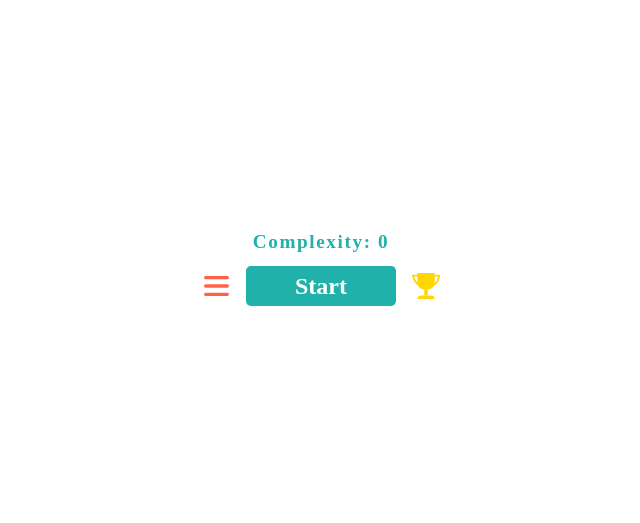
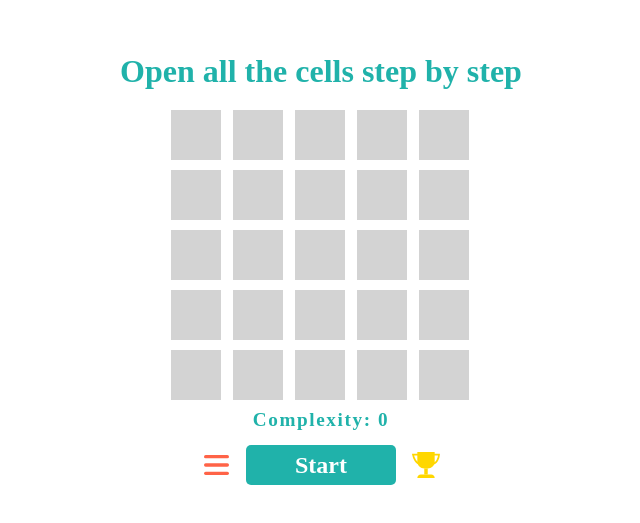
Before and after one commit to gitRacoon/edu-game, a Vue app: page /step-by-step in a window 1280 px wide. Shown: the part 131-654 px from the top of the page, without its empty margins (319-959 px from the left). Built offline with nearby package versions, Linux system fonts and the light colour scheme; a web font is replaced by a local one.

Commit message:
update StepByStep

```diff
--- a/src/components/StepByStep.vue
+++ b/src/components/StepByStep.vue
@@ -1,7 +1,21 @@
 <template>
   <main class="main">
-    <h1></h1>
-    <div class="wrap" :class="{ lock }"></div>
+    <h1>Open all the cells step by step</h1>
+    <div class="wrap" :class="{ lock }">
+      <div
+        class="item animate__animated"
+        :class="{
+          show: bar.show,
+          animate__headShake: bar.show,
+          pick: false,
+          miss: false,
+          lock: bar.pick,
+        }"
+        v-for="(bar, foo) of field"
+        :key="foo"
+        @click="checkup(foo)"
+      />
+    </div>
     <bord-nav
       :behavior="behavior"
       :lvl="lvl"
@@ -19,19 +33,27 @@ export default {
   data() {
     return {
       behavior: "start",
-      lock: true,
+      lock: false,
       lvl: 0,
       shutdown: false,
-      visibleField: [],
+      field: [],
     }
   },
-  mounted() {},
+  mounted() {
+    for (let foo = 0; foo < 25; foo++) {
+      this.field.push({
+        step: 0,
+        pick: 0,
+        show: false,
+      });
+    }
+    return this.field;
+  },
   methods: {
     init(value) {
       switch (value) {
         case "start":
           this.lvl = 0;
-          break;
         case "next":
           break;
       }
@@ -41,5 +63,35 @@ export default {
 </script>
 
 <style lang="scss" scoped>
+.wrap {
+  display: grid;
+  grid-template: repeat(5, 1fr) / repeat(5, 1fr);
+  grid-gap: 10px;
 
+  width: 300px;
+  margin: 20px 0 10px 0;
+}
+
+.item {
+  width: 50px;
+  height: 50px;
+  background-color: lightgray;
+
+  transition: all 0.2s linear;
+  cursor: pointer;
+
+  &.show {
+    background-color: lightseagreen;
+  }
+
+  &.pick {
+    border: 2px solid lightseagreen;
+    box-shadow: inset 0 0 10px lightseagreen;
+  }
+
+  &.miss {
+    border: 2px solid tomato;
+    box-shadow: inset 0 0 10px tomato;
+  }
+}
 </style>
```
